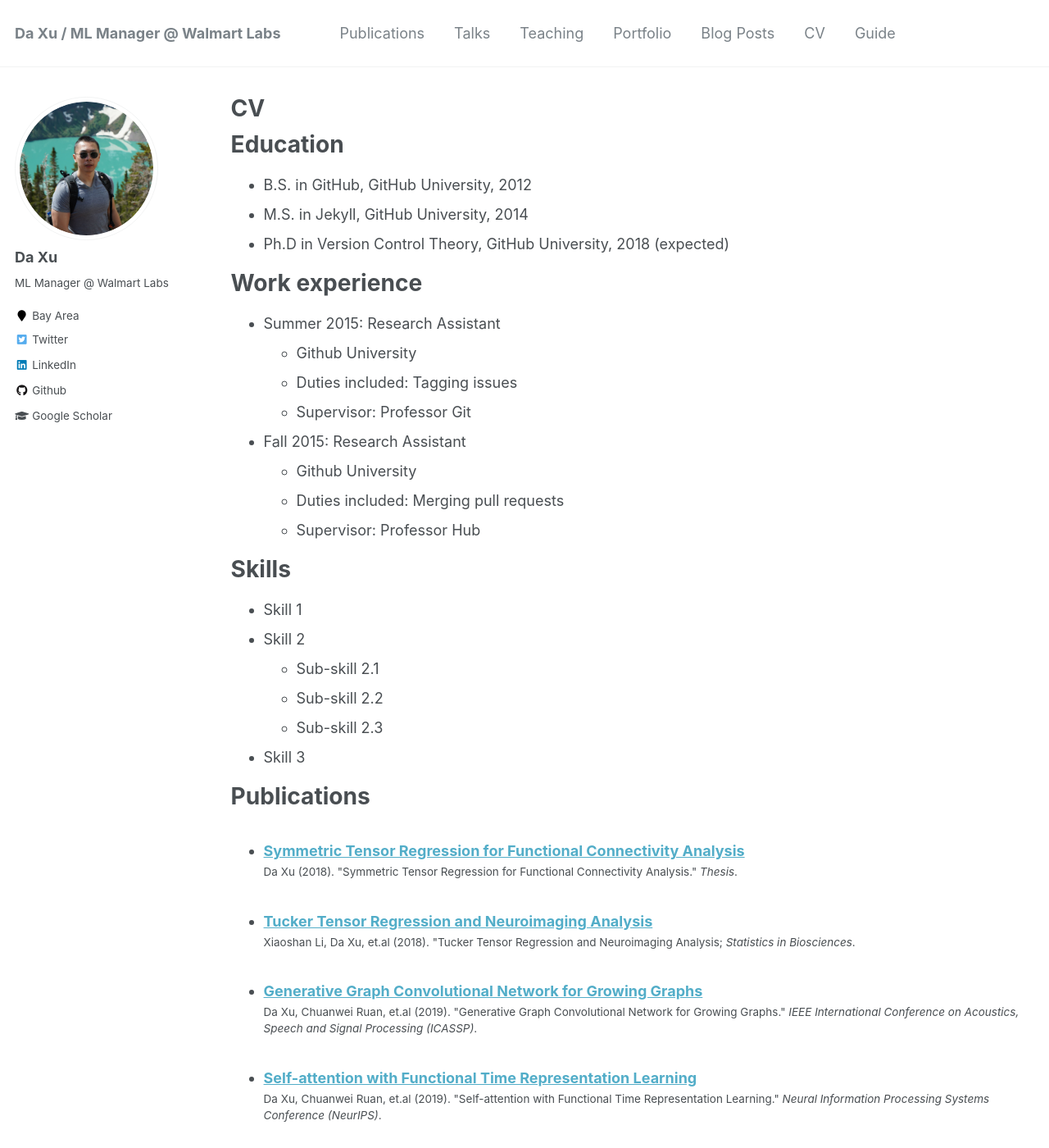
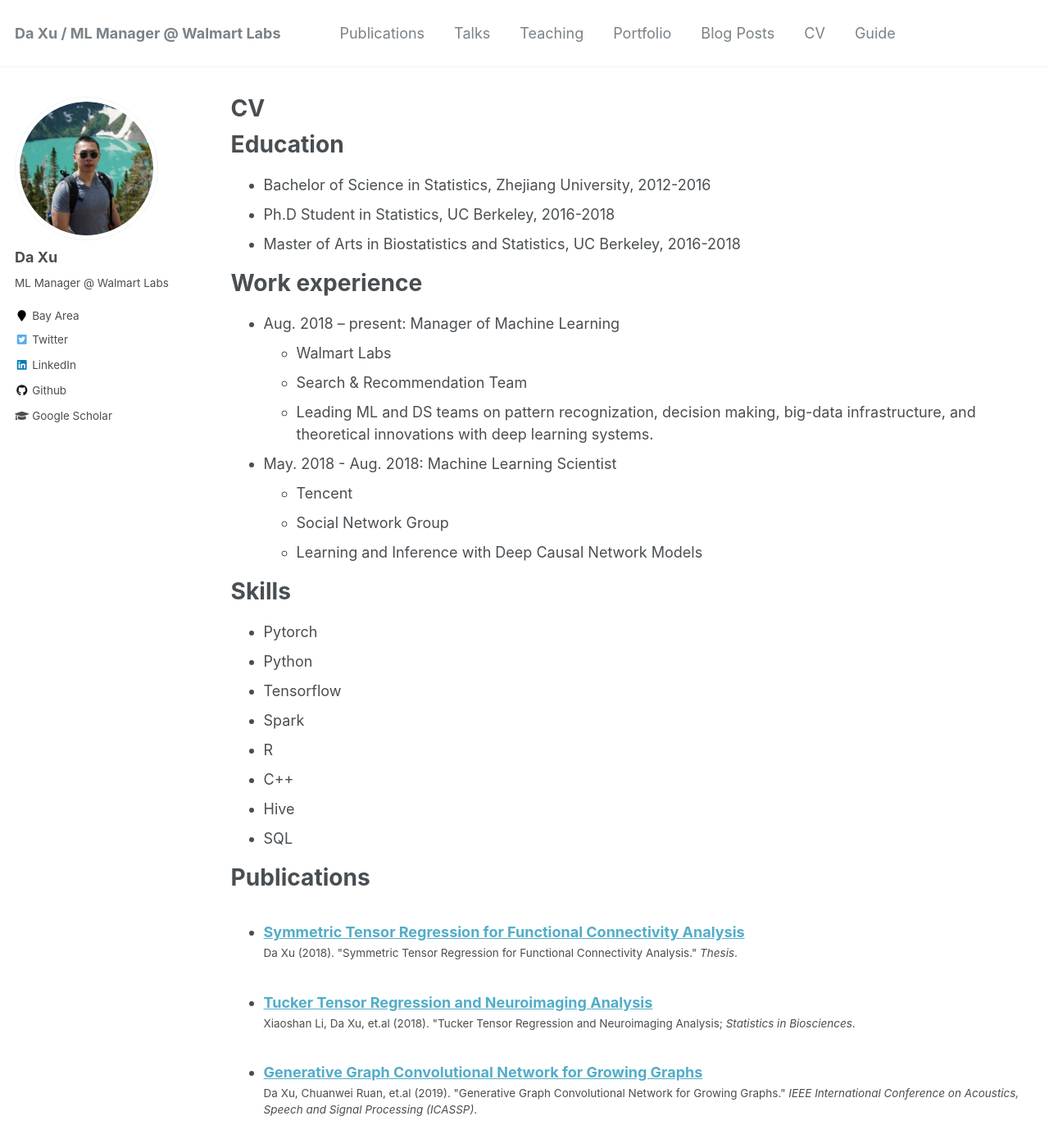
Before and after one commit to daxu5180/daxu5180.github.io, a Jekyll site: the page built from _pages/cv.md, in a window 1280 px wide and 1400 px high. Shown: the whole window at 82% size. Built offline with Jekyll 4.4.1, drawn with Linux system fonts in a browser that asks for light colours.

Commit message:
add education and skills to cv

```diff
--- a/_pages/cv.md
+++ b/_pages/cv.md
@@ -11,30 +11,36 @@ redirect_from:
 
 Education
 ======
-* B.S. in GitHub, GitHub University, 2012
-* M.S. in Jekyll, GitHub University, 2014
-* Ph.D in Version Control Theory, GitHub University, 2018 (expected)
+* Bachelor of Science in Statistics, Zhejiang University, 2012-2016
+* Ph.D Student in Statistics, UC Berkeley, 2016-2018
+* Master of Arts in Biostatistics and Statistics, UC Berkeley, 2016-2018
+
 
 Work experience
 ======
-* Summer 2015: Research Assistant
-  * Github University
-  * Duties included: Tagging issues
-  * Supervisor: Professor Git
+* Aug. 2018 – present: Manager of Machine Learning
+  * Walmart Labs
+  * Search & Recommendation Team
+  * Leading ML and DS teams on pattern recognization, decision making, big-data infrastructure,
+and theoretical innovations with deep learning systems.
 
-* Fall 2015: Research Assistant
-  * Github University
-  * Duties included: Merging pull requests
-  * Supervisor: Professor Hub
+* May. 2018 - Aug. 2018: Machine Learning Scientist
+  * Tencent
+  * Social Network Group
+  * Learning and Inference with Deep Causal Network Models
 
 Skills
 ======
-* Skill 1
-* Skill 2
-  * Sub-skill 2.1
-  * Sub-skill 2.2
-  * Sub-skill 2.3
-* Skill 3
+* Pytorch
+* Python
+* Tensorflow
+* Spark
+* R
+* C++
+* Hive
+* SQL
+
+
 
 Publications
 ======
```
Also changed, not shown: _portfolio/portfolio-2.html (deleted, +0 -7 lines).
